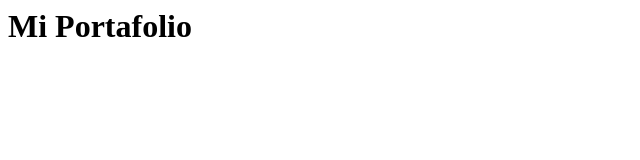
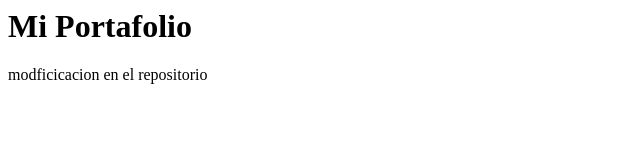
Before and after one commit to rominaalvarad/PortfolioFrontend, a plain HTML site: page index.html in a window 1280 px wide. Shown: the whole page, without its empty margins (0-640 px from the left). Drawn offline with Linux system fonts and the light colour scheme.

Commit message:
Update index.html

```diff
--- a/index.html
+++ b/index.html
@@ -1 +1,2 @@
 <h1>Mi Portafolio</h1>
+<p> modficicacion en el repositorio</p>
```
